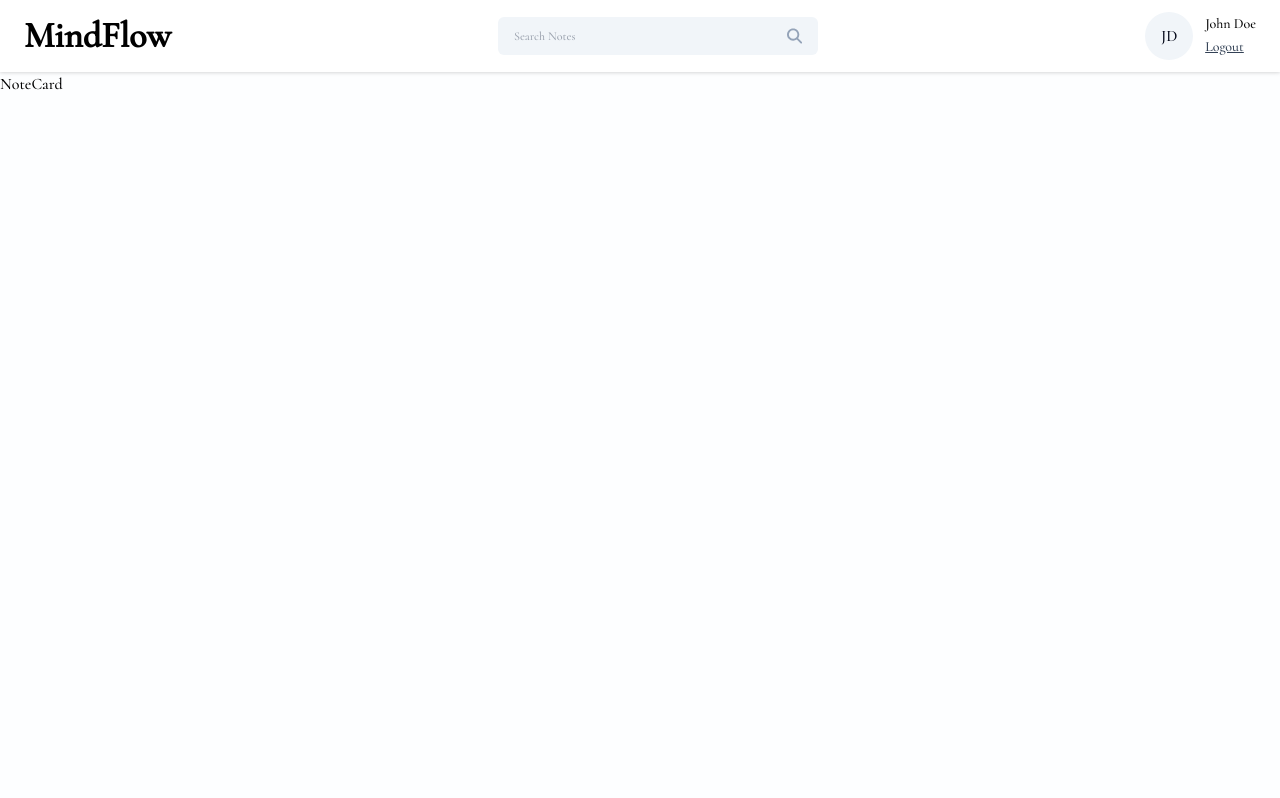
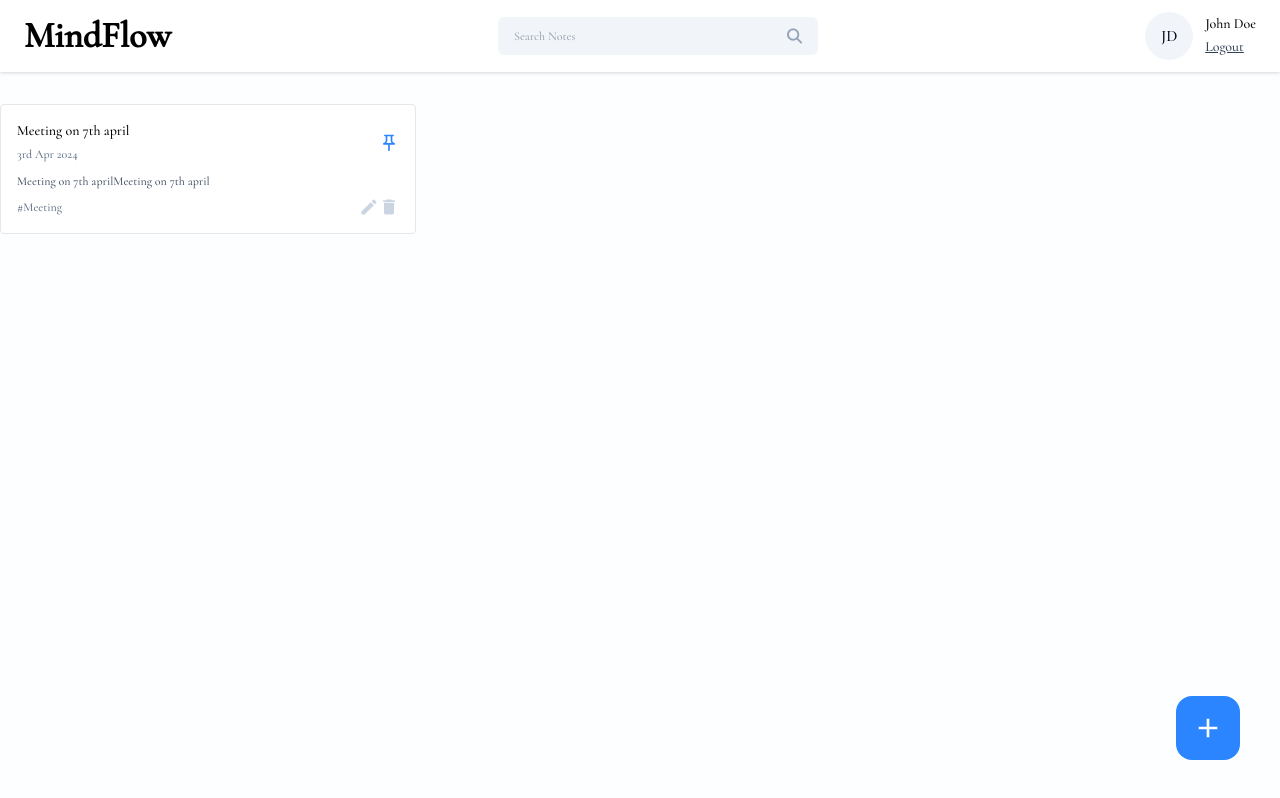
Before and after one commit to pravallika-kambhampati/MindFlow, a React (Vite) app in the folder client/mind-flow/: page /dashboard in a window 1280 px wide. Built offline with nearby package versions, Linux system fonts and the light colour scheme.

Commit message:
added add-edit-note & tags

```diff
--- a/client/mind-flow/src/components/Cards/NoteCard.jsx
+++ b/client/mind-flow/src/components/Cards/NoteCard.jsx
@@ -1,7 +1,50 @@
 import React from "react";
+import { MdOutlinePushPin } from "react-icons/md";
+import { MdCreate, MdDelete } from "react-icons/md";
 
-const NoteCard = () => {
-  return <div>NoteCard</div>;
+const NoteCard = ({
+  title,
+  date,
+  content,
+  tags,
+  isPinned,
+  onEdit,
+  onDelete,
+  onPinNote,
+}) => {
+  return (
+    <div className="border rounded p-4 bg-white hover:shadow-xl transition-all ease-in-out">
+      <div className="flex items-center justify-between">
+        <div>
+          <h6 className="text-sm" font-medium>
+            {title}
+          </h6>
+          <span className="text-xs text-slate-500">{date}</span>
+        </div>
+
+        <MdOutlinePushPin
+          className={`icon-btn ${isPinned ? "text-primary" : "text-slate-300"}`}
+          onClick={onPinNote}
+        />
+      </div>
+
+      <p className="text-xs text-slate-600 mt-2">{content?.slice(0, 60)}</p>
+
+      <div className="flex items-center justify-between mt-2">
+        <div className="text-xs text-slate-500">{tags}</div>
+        <div className="flex items-center gap-">
+          <MdCreate
+            className="icon-btn hover:text-green-600"
+            onClick={onEdit}
+          />
+          <MdDelete
+            className="icon-btn hover:text-red-500"
+            onClick={onDelete}
+          />
+        </div>
+      </div>
+    </div>
+  );
 };
 
 export default NoteCard;
--- /dev/null
+++ b/client/mind-flow/src/components/Input/TagInput.jsx
@@ -0,0 +1,72 @@
+import React, { useState } from "react";
+import { MdAdd, MdClose } from "react-icons/md";
+
+const TagInput = ({ tags, setTags }) => {
+  const [inputValue, setInputValue] = useState("");
+
+  const handleInputChange = (e) => {
+    setInputValue(e.target.value);
+  };
+
+  const addNewTag = () => {
+    if (inputValue.trim() != "") {
+      setTags([...tags, inputValue.trim()]);
+      setInputValue("");
+    }
+  };
+
+  const handleKeyDown = (e) => {
+    if (e.key == "Enter") {
+      addNewTag();
+    }
+  };
+
+  const handleRemoveTag = (tagToRemove) => {
+    setTags(tags.filter((tag) => tag !== tagToRemove));
+  };
+
+  return (
+    <div>
+      {tags?.length > 0 && (
+        <div className="flex items-center gap-2 flex-wrap mt-2">
+          {tags.map((tag, index) => (
+            <span
+              key={index}
+              className="flex items-center gap-2 text-sm text-slate-900 bg-slate-100 px-3 py-1 rounded"
+            >
+              # {tag}
+              <button
+                onClick={() => {
+                  handleRemoveTag(tag);
+                }}
+              >
+                <MdClose />
+              </button>
+            </span>
+          ))}
+        </div>
+      )}
+
+      <div className="flex items-center gap-4 mt-3">
+        <input
+          type="text"
+          value={inputValue}
+          className="text-sm bg-transparent border px-3 py-2 rounded outline-none"
+          placeholder="Add tags"
+          onChange={handleInputChange}
+          onKeyDown={handleKeyDown}
+        />
+        <button
+          className="w-8 h-8 flex items-center justify-center rounded border border-blue-700 hover:bg-blue-700"
+          onClick={() => {
+            addNewTag();
+          }}
+        >
+          <MdAdd className="text-2xl text-blue-700 hover:text-white" />
+        </button>
+      </div>
+    </div>
+  );
+};
+
+export default TagInput;
--- a/client/mind-flow/src/index.css
+++ b/client/mind-flow/src/index.css
@@ -32,4 +32,11 @@
 
   }
 
+  .icon-btn {
+    @apply text-xl text-slate-300 cursor-pointer hover:text-primary
+  }
 }
+
+.input-label {
+  @apply text-xs text-slate-400;
+}
--- /dev/null
+++ b/client/mind-flow/src/pages/Home/AddEditNotes.jsx
@@ -0,0 +1,89 @@
+import React, { useState } from "react";
+import TagInput from "../../components/Input/TagInput";
+
+import { MdClose } from "react-icons/md";
+
+const AddEditNotes = ({ noteData, type, onClose }) => {
+  const [title, setTitle] = useState("");
+  const [content, setContent] = useState("");
+  const [tags, setTags] = useState([]);
+
+  const [error, setError] = useState(null);
+
+  // Add Note
+  const addNewNote = async () => {};
+
+  // Edit Note
+  const editNote = async () => {};
+
+  const handleAddNote = () => {
+    if (!title) {
+      setError("Please enter the title");
+      return;
+    }
+
+    if (!content) {
+      setError("Please enter the content");
+      return;
+    }
+
+    setError("");
+
+    if (type == "edit") {
+      EditNote();
+    } else {
+      addNewNote();
+    }
+  };
+
+  return (
+    <div className="relative">
+      <button
+        className="w-1- h-10 rounded-full flex items-center justify-center absolute -top-3 -right-3 hover:bg-slate-50"
+        onClick={onClose}
+      >
+        <MdClose className="text-xl text-slate-400 " />
+      </button>
+
+      <div className="flex flex-col gap-2">
+        <label className="input-label">TITLE</label>
+        <input
+          type="text"
+          className="text-2xl text-slate-950 outline-none"
+          placeholder="Go To Gym At 5"
+          value={title}
+          onChange={({ target }) => setTitle(target.value)}
+        />
+      </div>
+
+      <div className="flex flex-col gap-2 mt-4">
+        <label className="input-label">CONTENT</label>
+        <textarea
+          type="text"
+          className="text-sm text-slate-950 outline-none bg-slate-50 p-2 rounded"
+          placeholder="Content"
+          rows={10}
+          value={content}
+          onChange={({ target }) => setContent(target.value)}
+        ></textarea>
+      </div>
+      <div className="mt-3">
+        <label htmlFor="" className="input-label">
+          TAGS
+        </label>
+        <TagInput tags={tags} setTags={setTags} />
+      </div>
+
+      {error && <p className="text-red-500 text-xs pt-4">{error}</p>}
+
+      <button
+        className="btn-primary font-medium mt-5 p-3"
+        onClick={handleAddNote}
+      >
+        ADD
+      </button>
+    </div>
+  );
+};
+
+export default AddEditNotes;
--- a/client/mind-flow/src/pages/Home/Home.jsx
+++ b/client/mind-flow/src/pages/Home/Home.jsx
@@ -1,15 +1,63 @@
-import React from "react";
+import React, { useState } from "react";
 import Navbar from "../../components/Navbar/Navbar";
 import NoteCard from "../../components/Cards/NoteCard";
+import { MdAdd } from "react-icons/md";
+import AddEditNotes from "./AddEditNotes";
+import Modal from "react-modal";
 
 const Home = () => {
+  const [openAddEditModal, setOpenAddEditModal] = useState({
+    isShown: false,
+    type: "add",
+    data: null,
+  });
+
   return (
     <>
       <Navbar />
 
       <div className="container mx-auto">
-        <NoteCard />
+        <div className="grid grid-cols-3 gap-4 mt-8">
+          <NoteCard
+            title="Meeting on 7th april"
+            date="3rd Apr 2024"
+            content="Meeting on 7th aprilMeeting on 7th april"
+            tags="#Meeting"
+            isPinned={true}
+            onEdit={() => {}}
+            onDelete={() => {}}
+            onPinNote={() => {}}
+          />
+        </div>
       </div>
+      <button
+        className="w-16 h-16 flex items-center justify-center rounded-2xl bg-primary hover:bg-blue-600 absolute right-10 bottom-10"
+        onClick={() => {
+          setOpenAddEditModal({ isShown: true, type: "add", data: null });
+        }}
+      >
+        <MdAdd className="text-[32px] text-white" />
+      </button>
+
+      <Modal
+        isOpen={openAddEditModal.isShown}
+        onRequestClose={() => {}}
+        style={{
+          overlay: {
+            backgroundColor: "rgba(0,0,0,0.2)",
+          },
+        }}
+        contentLabel=""
+        className="w-[40%] max-h-3/4 bg-white rounded-md mx-auto mt-14 p-5 overflow-scroll"
+      >
+        <AddEditNotes
+          type={openAddEditModal.type}
+          noteData={openAddEditModal.data}
+          onClose={() => {
+            setOpenAddEditModal({ isShown: false, type: "add", data: null });
+          }}
+        />
+      </Modal>
     </>
   );
 };
--- /dev/null
+++ b/package.json
@@ -0,0 +1,5 @@
+{
+  "dependencies": {
+    "react-modal": "^3.16.1"
+  }
+}
```
Also changed, not shown: 1 other file (tests, documents, lock files or other folders).
